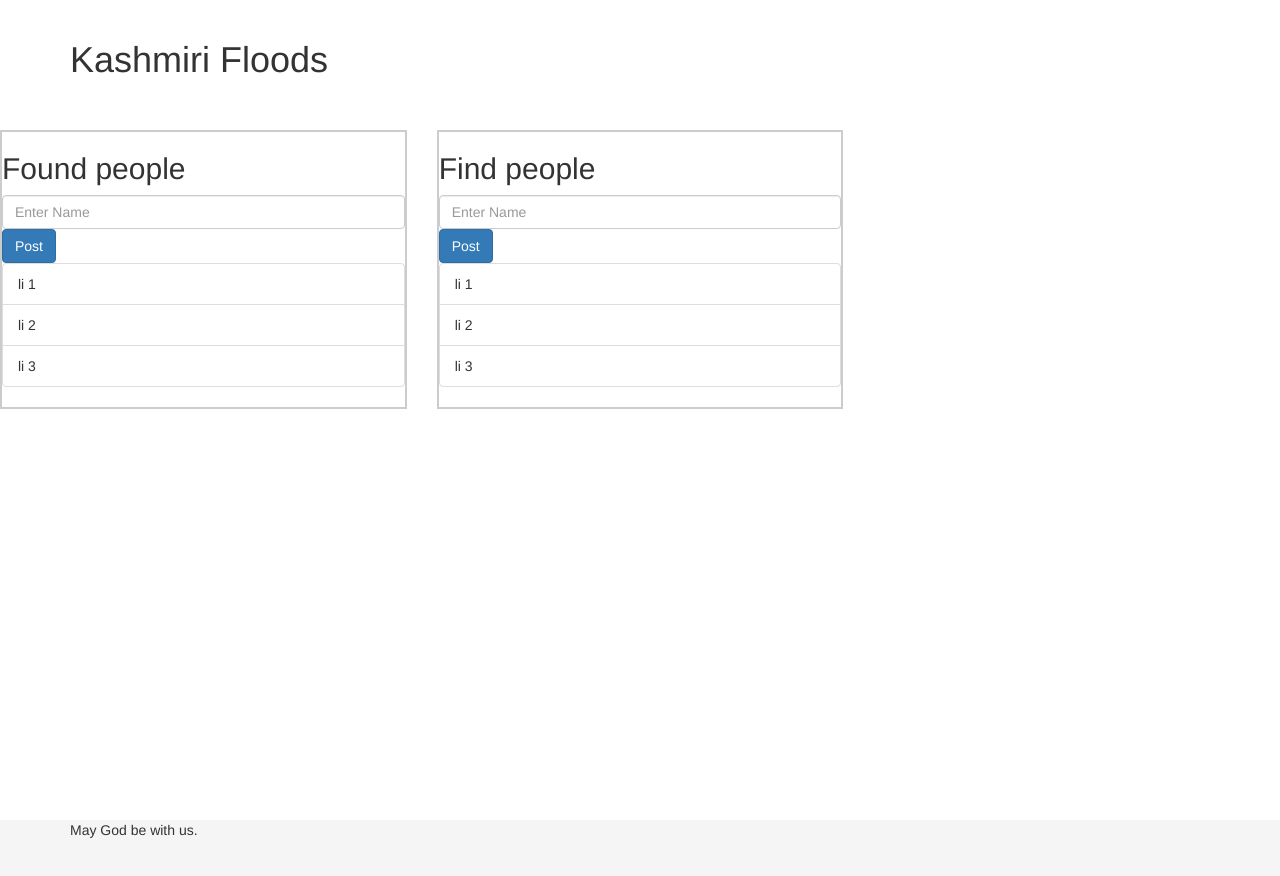
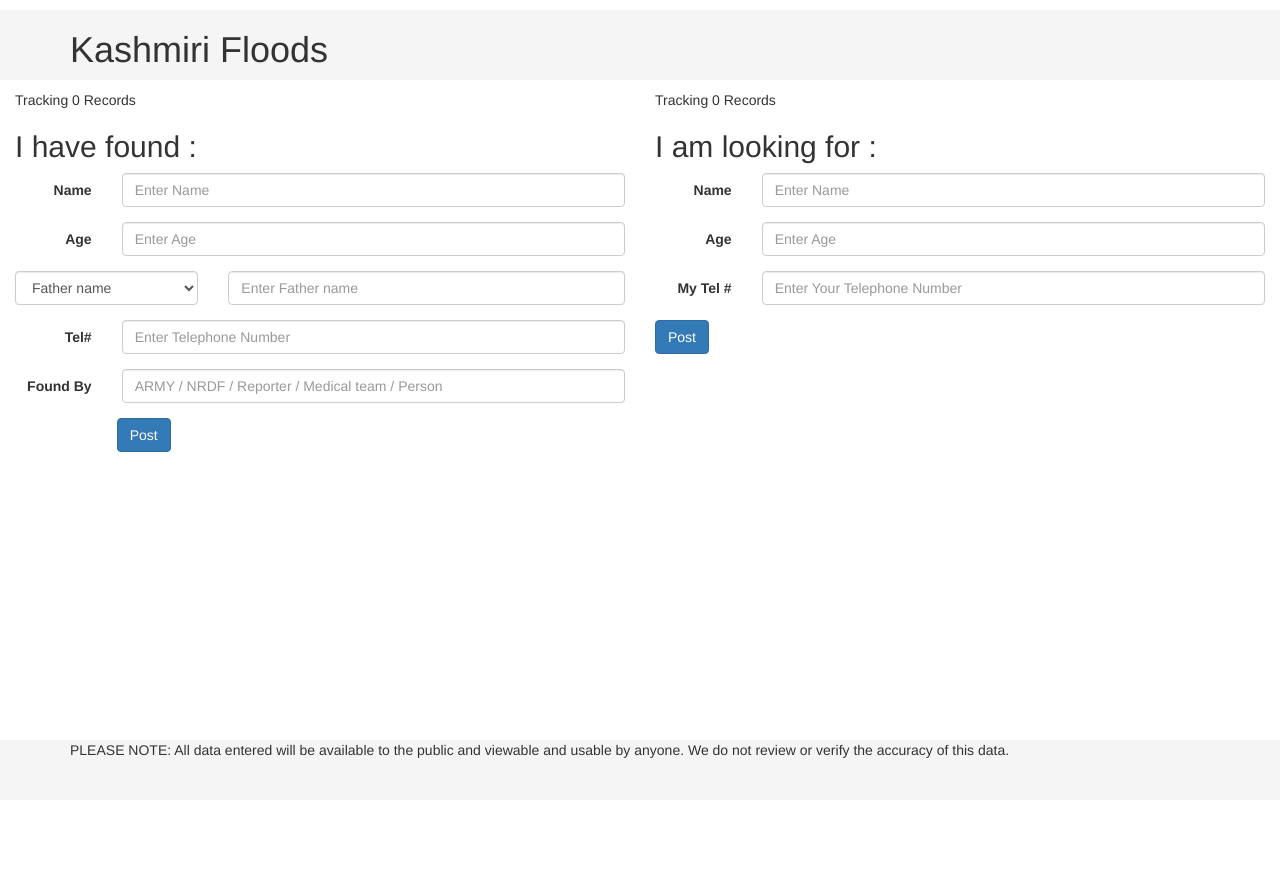
Before and after one commit to riddhi1212/kafl, a plain HTML site: page index.html in a window 1280 px wide. After the commit the page ends 800 px from the top, so only its background shows below. Drawn offline with nearby package versions, Linux system fonts and the light colour scheme.

Commit message:
basic form changes and Post functionality via jquery

```diff
--- a/css/style.css
+++ b/css/style.css
@@ -1,8 +1,14 @@
 .header {
-	margin-top: 20px;
-	margin-bottom: 40px;
+	margin-top: 10px;
+	margin-bottom: 10px;
+	background-color: #f5f5f5;
 }
 
+.row {
+	margin-right: 0px;
+	margin-left: 0px;
+}
+/*
 .find-people {
 	border: 2px solid #cccccc;
 }
@@ -10,36 +16,25 @@
 .found-people {
 	border: 2px solid #cccccc;
 }
+*/
 
-html, body {
-    height: 100%;
-    /* The html and body elements cannot have any padding or margin. */
+.found-people-display, .find-people-display {
+	margin-top: 10px;
 }
 
-  /* Wrapper for page content to push down footer */
-#wrap {
-   min-height: 100%;
-   height: auto !important;
-   height: 100%;
-   /* Negative indent footer by it's height */
-   margin: 0 auto -60px;
+html {
+  position: relative;
+  min-height: 100%;
 }
-
-  /* Set the fixed height of the footer here */
-
-#push, #footer {
-	height: 60px;
+body {
+  /* Margin bottom by footer height */
+  margin-bottom: 60px;
 }
 #footer {
-	background-color: #f5f5f5;
+  position: absolute;
+  bottom: 0;
+  width: 100%;
+  /* Set the fixed height of the footer here */
+  height: 60px;
+  background-color: #f5f5f5;
 }
-
-/* Lastly, apply responsive CSS fixes as necessary */
-@media (max-width: 767px) {
-	#footer {
-		margin-left: -20px;
-		margin-right: -20px;
-		padding-left: 20px;
-		padding-right: 20px;
-	}
-}
--- a/index.html
+++ b/index.html
@@ -1,6 +1,7 @@
 <!DOCTYPE html>
 <html lang="en">
 	<head>
+		<meta name="viewport" content="width=device-width, initial-scale=1">
 		<link rel="stylesheet" href="http://maxcdn.bootstrapcdn.com/bootstrap/3.2.0/css/bootstrap.min.css">
 		<link rel="stylesheet" href="css/style.css">
 	</head>
@@ -13,34 +14,90 @@
 			</div>
 
 			<div class="row">
-			  <div class="col-md-4">
+			  <div class="col-md-6">
 			    <div class="found-people">
-			      <h2>Found people</h2>
-			      <form>
-			          <input type="text" class="form-control" id="found-name" placeholder="Enter Name">
-			          <button type="button" class="btn btn-primary" id="found-post-btn">Post</button>
+			   	  <p>Tracking 0 Records</p>
+			      <h2>I have found :</h2>
+			      <form class="form-horizontal">
+			        <div class="form-group">
+    					<label for="found-name" class="control-label col-sm-2">Name</label>
+    					<div class="col-sm-10">
+      						<input type="text" class="form-control" id="found-name" placeholder="Enter Name">
+    					</div>
+  					</div>
+  					<div class="form-group">
+    					<label for="found-age" class="control-label col-sm-2">Age</label>
+    					<div class="col-sm-10">
+      						<input type="text" class="form-control" id="found-age" placeholder="Enter Age">
+    					</div>
+  					</div>
+  					<div class="form-group">
+  						<div class="col-sm-4">
+	  						<select class="form-control">
+						  		<option>Father name</option>
+						  		<option>Spouse name</option>
+							</select>
+						</div>
+						<div class="col-sm-8">
+      						<input type="text" class="form-control" id="found-father" placeholder="Enter Father name">
+    					</div>
+					</div>
+  					<div class="form-group">
+    					<label for="found-tel" class="control-label col-sm-2">Tel#</label>
+    					<div class="col-sm-10">
+      						<input type="text" class="form-control" id="found-tel" placeholder="Enter Telephone Number">
+    					</div>
+  					</div>
+  					<div class="form-group">
+    					<label for="found-by" class="control-label col-sm-2">Found By</label>
+    					<div class="col-sm-10">
+      						<input type="text" class="form-control" id="found-by" placeholder="ARMY / NRDF / Reporter / Medical team / Person">
+    					</div>
+  					</div>
+			        <button type="button" class="btn btn-primary col-sm-offset-2" id="found-post-btn">Post</button>
 			      </form>
 			      <div class="found-people-display">
 			          <ul class="found-people-list list-group">
-			              <li class="list-group-item">li 1</li>
-			              <li class="list-group-item">li 2</li>
-			              <li class="list-group-item">li 3</li>
+			          <!--
+			            <li class="list-group-item">
+			           		<div class="row">
+								<p class="col-md-4">Left</p>
+								<p class="col-md-4">Center</p>
+								<p class="col-md-4">Right</p>
+							</div>
+						</li>
+					  -->
 			          </ul>
 			      </div>
 			    </div>
 			  </div>
-			  <div class="col-md-4">
+			  <div class="col-md-6">
 			    <div class="find-people">
-			      <h2>Find people</h2>
-			      <form>
-			          <input type="text" class="form-control" id="find-name" placeholder="Enter Name">
-			          <button type="button" class="btn btn-primary" id="find-post-btn">Post</button>
+			   	  <p>Tracking 0 Records</p>
+			      <h2>I am looking for :</h2>
+			      <form class="form-horizontal">
+			        <div class="form-group">
+    					<label for="find-name" class="control-label col-sm-2">Name</label>
+    					<div class="col-sm-10">
+      						<input type="text" class="form-control" id="find-name" placeholder="Enter Name">
+    					</div>
+  					</div>
+  					<div class="form-group">
+    					<label for="find-age" class="control-label col-sm-2">Age</label>
+    					<div class="col-sm-10">
+      						<input type="text" class="form-control" id="find-age" placeholder="Enter Age">
+    					</div>
+  					</div>
+  					<div class="form-group">
+    					<label for="find-tel" class="control-label col-sm-2">My Tel #</label>
+    					<div class="col-sm-10">
+      						<input type="text" class="form-control" id="found-tel" placeholder="Enter Your Telephone Number">
+    					</div>
+  					</div>
+			        <button type="button" class="btn btn-primary" id="find-post-btn">Post</button>
 			      </form>
 			      <div class="find-people-display">
 			          <ul class="find-people-list list-group">
-			              <li class="list-group-item">li 1</li>
-			              <li class="list-group-item">li 2</li>
-			              <li class="list-group-item">li 3</li>
 			          </ul>
 			      </div>
 			    </div>
@@ -48,10 +105,9 @@
 			</div>
 		</div>
 
-		<div id="push"></div>
 		<div id="footer">
       		<div class="container">
-        		<p>May God be with us.</p>
+        		<p>PLEASE NOTE: All data entered will be available to the public and viewable and usable by anyone. We do not review or verify the accuracy of this data.</p>
       		</div>
     	</div>
 
--- a/js/app.js
+++ b/js/app.js
@@ -1,14 +1,32 @@
 var main = function() {
 	console.log("in main");
 	$('#found-post-btn').click(function(){
-		console.log('btn clicked');
 		var name = $('#found-name').val();
-		$('<li>').text(name).addClass('list-group-item').prependTo('.found-people-list');
+
+		if (name.length === 0) return;
+
+		var age = $('#found-age').val();
+		var by = $('#found-by').val();
+		var div = $('<div>').addClass('row');
+		$('<p>').addClass('col-md-4').text(name).appendTo(div);
+		$('<p>').addClass('col-md-4').text(age).appendTo(div);
+		$('<p>').addClass('col-md-4').text(by).appendTo(div);
+		$('<li>').append(div).addClass('list-group-item').prependTo('.found-people-list');
+
+//		$('<li>').text(name).addClass('list-group-item').prependTo('.found-people-list');
+		$('#found-name').val('');
+		$('#found-age').val('');
+		$('#found-tel').val('');
+		$('#found-by').val('');
 	});
 	$('#find-post-btn').click(function(){
-		console.log('btn clicked');
 		var name = $('#find-name').val();
+		if (name.length === 0) return;
 		$('<li>').text(name).addClass('list-group-item').prependTo('.find-people-list');
+
+		$('#find-name').val('');
+		$('#find-age').val('');
+		$('#find-tel').val('');
 	});
 }
 
```
